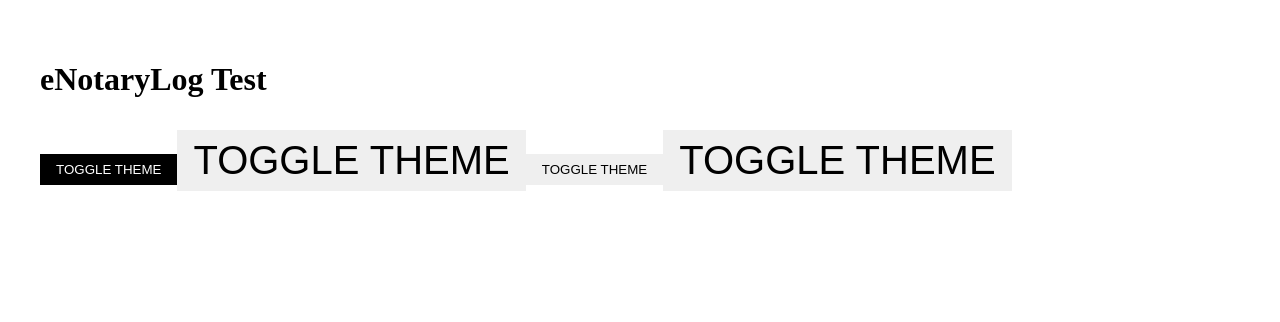
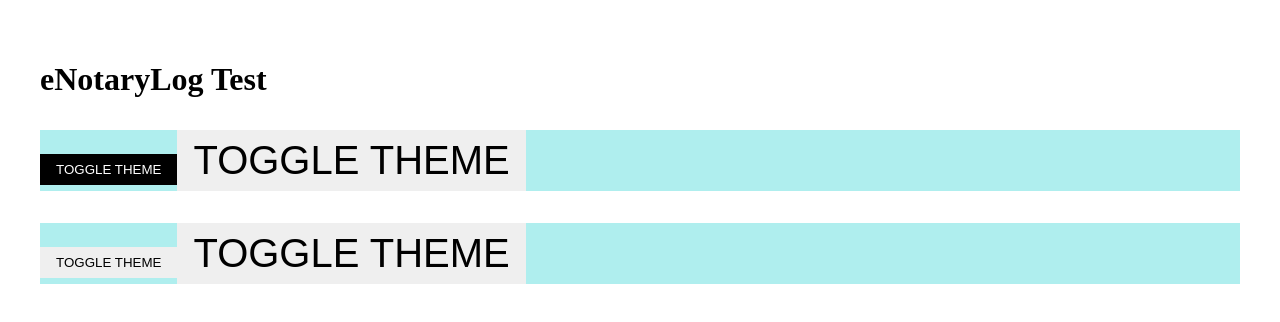
Before and after one commit to jameshood118/react-theme-toggle, a React (Create React App) app: page / in a window 1280 px wide. Shown: the top 322 px of the page. Built offline with nearby package versions, Linux system fonts and the light colour scheme.

Commit message:
Styling some imported components

```diff
--- a/src/components/Button.js
+++ b/src/components/Button.js
@@ -1,5 +1,6 @@
 import React from 'react'
 import styled, { css } from 'styled-components'
+import { Wrapper} from './styled'
 
 const StyledButton = styled.button`
 border: none;
@@ -20,10 +21,10 @@ font-size: 2.5rem;
 
 const Button = ({primary, children})=> {
 return (
-    <>
-<StyledButton primary={primary}>{children}</StyledButton>
-<SuperButton>{children}</SuperButton>
-</>
+<Wrapper>
+    <StyledButton primary={primary}>{children}</StyledButton>
+    <SuperButton>{children}</SuperButton>
+</Wrapper>
     );
 }
 
--- /dev/null
+++ b/src/components/styled/index.js
@@ -0,0 +1,6 @@
+import styled from 'styled-components'
+
+export const Wrapper = styled.section`
+margin-top:2rem;
+background-color: paleturquoise;
+`
```
